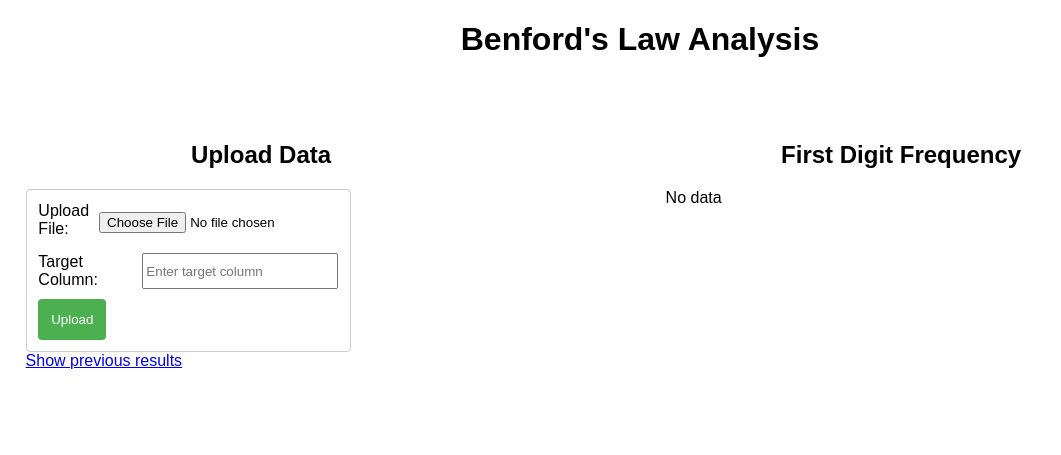
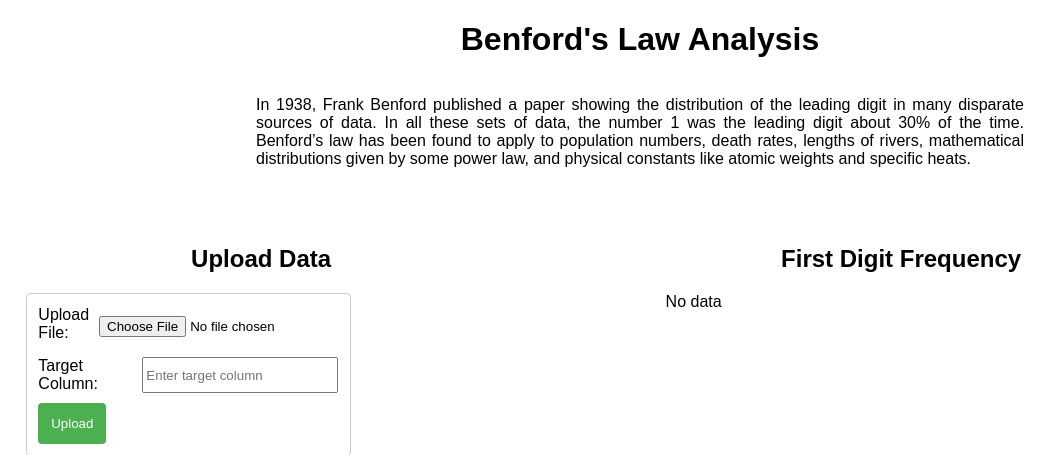
Before and after one commit to maxjkiss/benfords_law_app, a Flask app: page / in a window 1280 px wide. Shown: the top 455 px of the page, without its empty margins (0-1061 px from the left). Before the commit the page ends 369 px from the top, so only its background shows below. Run offline with Flask 3, Linux system fonts and the light colour scheme.

Commit message:
some styling

```diff
--- a/static/styles.css
+++ b/static/styles.css
@@ -44,6 +44,13 @@ input[type="submit"] {
 /* Styles for the hover state of the submit button */
 input[type="submit"]:hover {
     background-color: #45a049;
+}
+
+/* Styles for the main text */
+.subtext {
+    margin-left: 20%;
+    margin-right: 20%;
+    text-align: justify;
 }
 
 /* Styles for the tooltip */
--- a/templates/index.html
+++ b/templates/index.html
@@ -2,6 +2,7 @@
 <html>
 
 <!-- Head section of the HTML document -->
+
 <head>
     <!-- Title of the webpage -->
     <title>Benford's Law Analysis</title>
@@ -12,9 +13,16 @@
 </head>
 
 <!-- Body section of the HTML document -->
+
 <body>
     <!-- Main heading of the webpage -->
     <h1>Benford's Law Analysis</h1>
+    <!-- Subtext under the main heading -->
+    <!-- Subtext under the main heading -->
+    <p class="subtext">In 1938, Frank Benford published a paper showing the distribution of the leading digit in many
+        disparate sources of data. In all these sets of data, the number 1 was the leading digit about 30% of the time.
+        Benford’s law has been found to apply to population numbers, death rates, lengths of rivers, mathematical
+        distributions given by some power law, and physical constants like atomic weights and specific heats.</p>
     <!-- Main content of the webpage -->
     <div class="content">
         <div class="flex-container">
```
